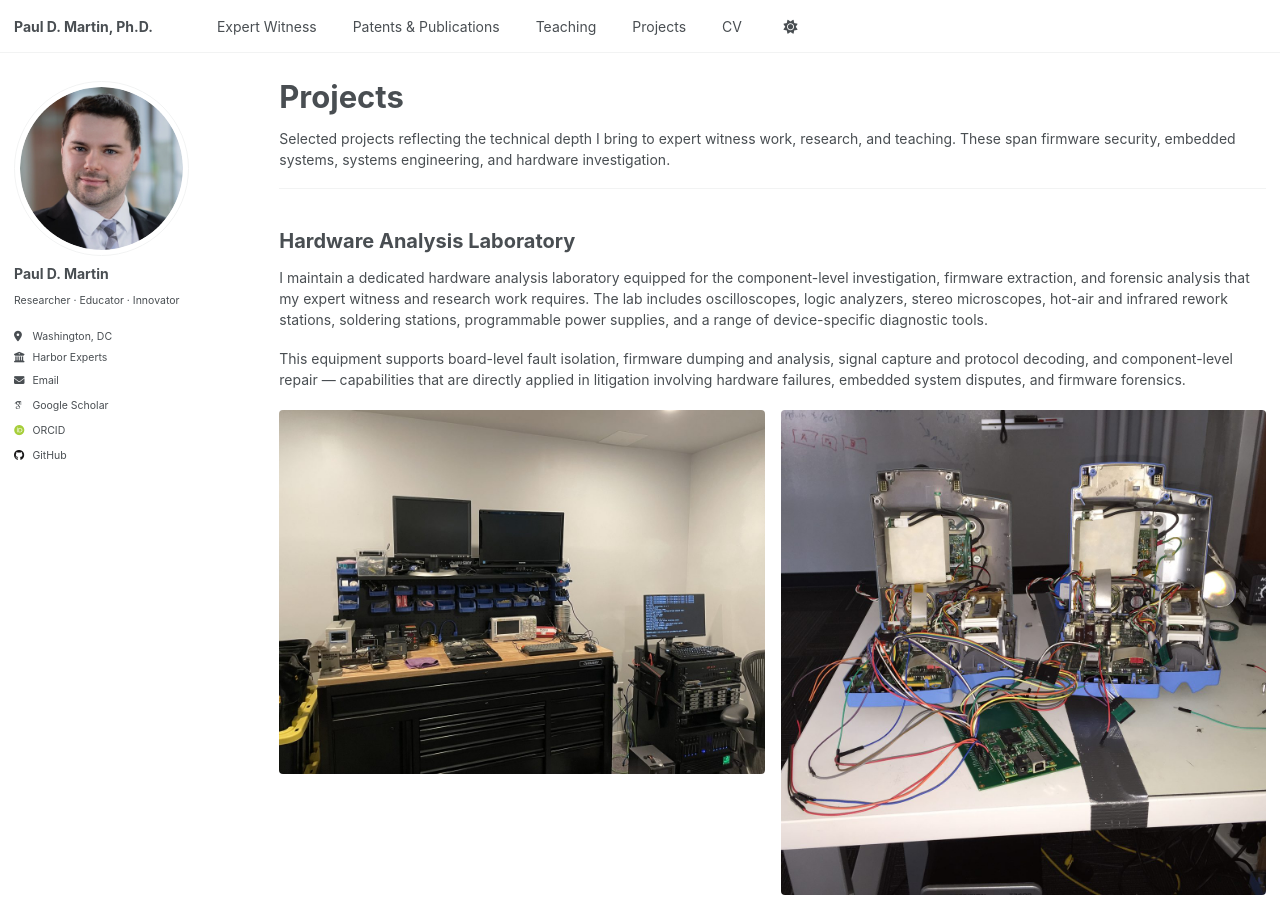
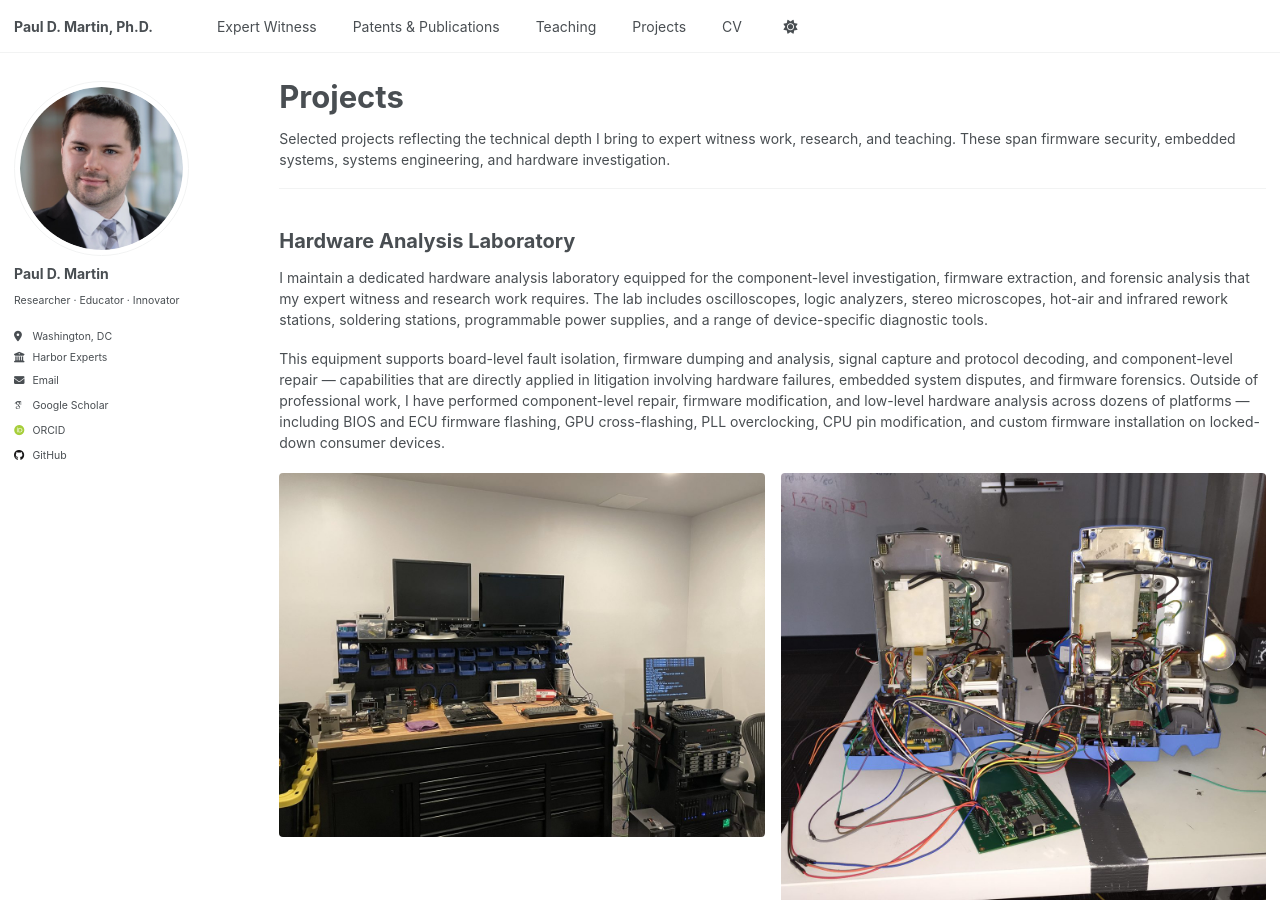
Before and after one commit to pauldmartinphd/pauldmartinphd.github.io, a Jekyll site: the page built from _pages/portfolio.html, in a window 1280 px wide and 900 px high. Built offline with Jekyll 4.4.1, drawn with Linux system fonts in a browser that asks for light colours; some web fonts are replaced; a script that is not in the unit is left out.

Commit message:
Updates to projects and portfolio based on reiew of notebook materials.

```diff
--- a/_pages/portfolio.html
+++ b/_pages/portfolio.html
@@ -15,7 +15,7 @@ author_profile: true
 
 <p>I maintain a dedicated hardware analysis laboratory equipped for the component-level investigation, firmware extraction, and forensic analysis that my expert witness and research work requires. The lab includes oscilloscopes, logic analyzers, stereo microscopes, hot-air and infrared rework stations, soldering stations, programmable power supplies, and a range of device-specific diagnostic tools.</p>
 
-<p>This equipment supports board-level fault isolation, firmware dumping and analysis, signal capture and protocol decoding, and component-level repair &mdash; capabilities that are directly applied in litigation involving hardware failures, embedded system disputes, and firmware forensics.</p>
+<p>This equipment supports board-level fault isolation, firmware dumping and analysis, signal capture and protocol decoding, and component-level repair &mdash; capabilities that are directly applied in litigation involving hardware failures, embedded system disputes, and firmware forensics. Outside of professional work, I have performed component-level repair, firmware modification, and low-level hardware analysis across dozens of platforms &mdash; including BIOS and ECU firmware flashing, GPU cross-flashing, PLL overclocking, CPU pin modification, and custom firmware installation on locked-down consumer devices.</p>
 
 <div style="display: flex; gap: 16px; flex-wrap: wrap; margin: 20px 0;">
   <div style="flex: 1; min-width: 280px;">
```
Also changed, not shown: _pages/cv.md (+1 -0 lines).
